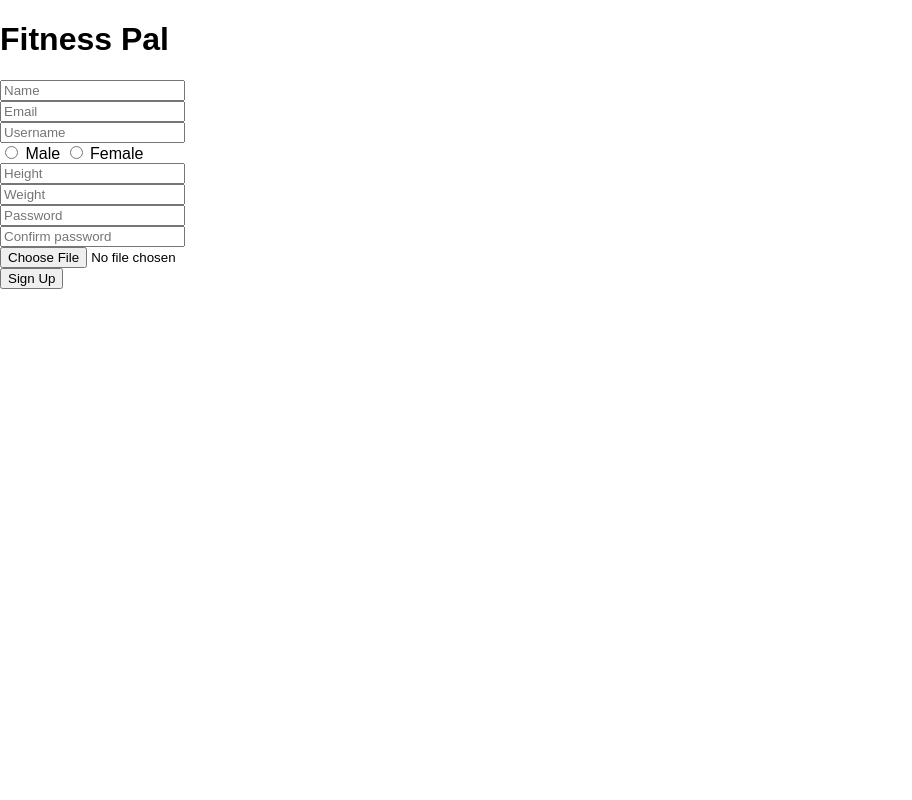
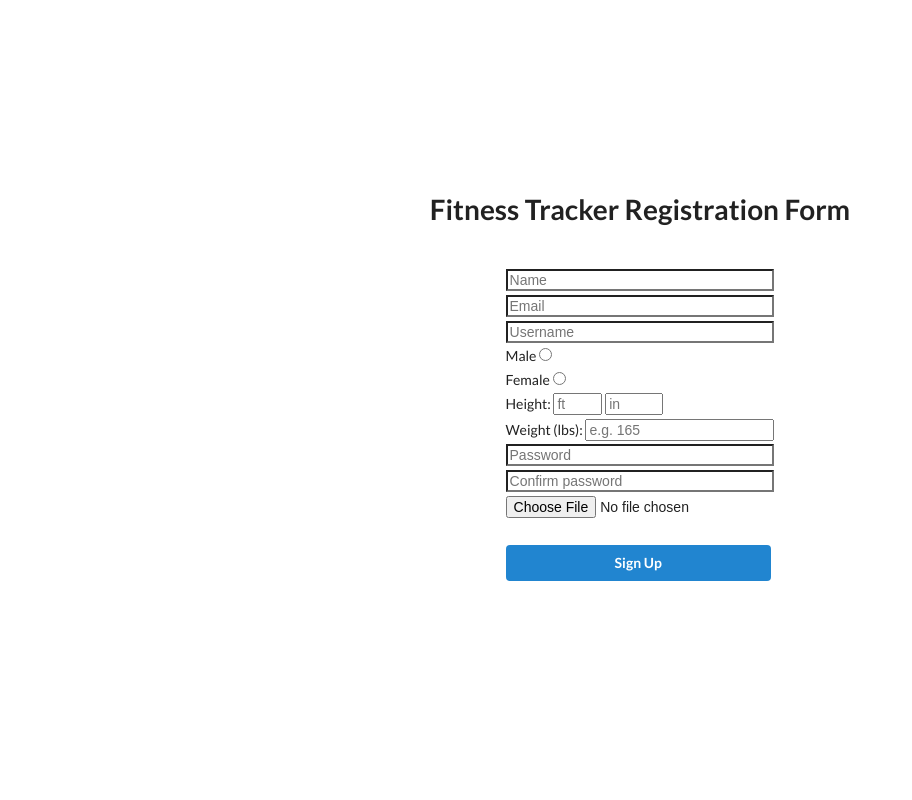
Before and after one commit to ocarnathan/Personal-Fitness-Tracker, a Flask app: page / in a window 1280 px wide. Shown: the whole page, without its empty margins (0-912 px from the left). Run offline with Flask 3, Linux system fonts and the light colour scheme.

Commit message:
Feat: Implement Trainee model and user registration logic
- Define Trainee database model in app.py with SQLAlchemy.
- Configure SQLite database and Flask-Migrate.
- Update /register route to capture form data and save new users to the database.
- Create routes.py blueprint for future route modularization.
- Add TODOs for password encryption and input validation fixes.

```diff
--- a/app.py
+++ b/app.py
@@ -1,12 +1,28 @@
-from flask import Flask, render_template, request
+from flask import Flask, render_template, request, redirect
 from flask_sqlalchemy import SQLAlchemy
 from flask_migrate import Migrate
 from datetime import datetime, timezone
+import re
 
 app = Flask(__name__)
 app.config['SQLALCHEMY_DATABASE_URI'] = 'sqlite:///trainee.db'
 db = SQLAlchemy(app)
 Migrate(app,db)
+
+def passwordValidation(PWD):
+    regexCapLetter = r'[A-Z]'
+    regexLowLetter = r'[a-z]'
+    regexEndNumber = r'[0-9]$'
+    regexList = [regexCapLetter, regexLowLetter, regexEndNumber]
+    count = 0
+    for regex in range(0,3):
+        match = re.search(regexList[regex],PWD)
+        if match:
+            count+=1
+    if count == 3:
+        return True
+    else:
+        return False
 
 class Trainee(db.Model):
     id = db.Column(db.Integer, primary_key=True) # not included in init because the ID will be assigned
@@ -31,7 +47,7 @@ class Trainee(db.Model):
         self.profile_photo_link = profile_photo_link
 
     def __repr__(self):
-        return f"<User {self.user_name}>"
+        return f"\nUser: {self.user_name}\nEmail: {self.email}>\nPassword: {self.password}\nSex: {self.sex}\nHeight: {self.height}\nWeight: {self.weight}\nPhoto: {self.profile_photo_link}\n"
 
 with app.app_context():
     db.create_all()
@@ -40,5 +56,36 @@ with app.app_context():
 def index():
     return render_template('index.html')
 
+@app.route("/register", methods=['POST', 'GET'])
+def register():
+    if request.method == 'POST':
+        name = request.form.get('name')
+        email = request.form.get('email')
+        user_name = request.form.get('user_name')
+        password = request.form.get('password') # TODO: add password validation + encryption
+        sex = request.form.get('sex')
+        height = request.form.get('height')
+        weight = request.form.get('weight')
+        profile_photo_link = request.form.get('profile_photo_link')
+
+        print(f"--- Form Submission ---")
+
+        trainee = Trainee(
+            name = name,
+            email = email,
+            user_name = user_name,
+            password = password,
+            sex = sex,
+            height = 'height', # TODO: fix height input on form
+            weight = weight,
+            profile_photo_link = 'profile_photo_link' # TODO: fix photo loading on form
+        )
+        with app.app_context():
+            db.session.add(trainee)
+            db.session.commit()
+            all_trainees = Trainee.query.all()
+            print(all_trainees)
+    return redirect('/')
+
 if __name__ == "__main__":
     app.run(debug=True)
--- a/static/css/main.css
+++ b/static/css/main.css
@@ -1,4 +1,20 @@
 body {
     margin: 0;
     font-family: sans-serif;
+    min-height: 100vh;
+    display: flex;
+    flex-direction: column;
+    justify-content: center;
+    align-items: center;
 }
+
+.content {
+    max-width: 420px;      /* controls form width */
+    margin: 2rem auto;     /* centers horizontally */
+}
+
+.registration {
+    display: flex;
+    flex-direction: column;
+    gap: 0.25rem;
+}
--- a/templates/base.html
+++ b/templates/base.html
@@ -3,10 +3,10 @@
     <head>
         <meta charset="UTF-8">
         <meta name="viewport" content="width=device-width, initial-scale=1.0">
-        <link rel="stylesheet"
-            href="{{ url_for('static', filename='css/main.css') }}">
+        <link rel="stylesheet" href="{{ url_for('static', filename='css/main.css') }}">
+        <!-- <link href="https://cdn.jsdelivr.net/npm/bootstrap@5.3.1/dist/css/bootstrap.min.css" rel="stylesheet" integrity="sha384-4bw+/aepP/YC94hEpVNVgiZdgIC5+VKNBQNGCHeKRQN+PtmoHDEXuppvnDJzQIu9" crossorigin="anonymous">   -->
+        <link rel="stylesheet" href="https://cdn.jsdelivr.net/npm/semantic-ui/dist/semantic.min.css">
         <title>Home</title>
-        <h1>Fitness Pal</h1>
         {% block head %}{% endblock %}
     </head>
     <body>
--- a/templates/index.html
+++ b/templates/index.html
@@ -6,22 +6,35 @@
 {% endblock %}
 
 {% block body %}
+<h1>Fitness Tracker Registration Form</h1>
 <div class="content">
-    <form class="registration" action="/" method="post" enctype="multipart/form-data">
-        <input type="text" name="name" placeholder="Name"> <br>
-        <input type="email" name="email" placeholder="Email"> <br>
-        <input type="text" name="user_name" placeholder="Username"> <br>
-        <input type="radio" id="male" name="sex" placeholder="Sex">
-        <label for="male">Male</label>
-        <input type="radio" id="female" name="sex" placeholder="Sex">
-        <label for="female">Female</label> <br>
-        <input type="text" name="height" placeholder="Height"> <br>
-        <input type="text" name="weight" placeholder="Weight"> <br>
-        <input type="password" name="password" placeholder="Password"> <br>
-        <input type="password" name="confirm_password" placeholder="Confirm password"> <br>
-        <input type="file" name="file">
+    <form class="registration" action="/register" method="post" enctype="multipart/form-data">
+        <input type="text" name="name" placeholder="Name" required>
+        <input type="email" name="email" placeholder="Email" required>
+        <input type="text" name="user_name" placeholder="Username" required>
+        <label>
+            Male
+            <input type="radio" name="sex" value="male" required>
+        </label>
+        <label>
+            Female
+            <input type="radio" name="sex" value="female" required>
+        </label>
+        <label>
+            Height:
+            <input type="number" name="feet" placeholder="ft" min="1" max="8" required>
+            <input type="number" name="inches" placeholder="in" min="0" max="11" required>
+        </label>
+        <label>
+            Weight (lbs):
+            <input type="number" name="weight" placeholder="e.g. 165" step="0.1" required>
+        </label>
+        <input type="password" name="password" placeholder="Password" required>
+        <input type="password" name="confirm_password" placeholder="Confirm password" required>
+        <input type="file" name="profile_photo_link">
         <br>
-        <button class="ui blue button custom-button" type="submit">Sign Up</button>
+        <button class="ui blue button" type="submit">Sign Up</button>
+        <!-- <button class="btn btn-primary" type="submit">Sign Up</button> -->
     </form>
 </div>
 {% endblock %}
```
Also changed, not shown: tests/crud.py (added, +24 -0 lines), README.md, 1 other file.
